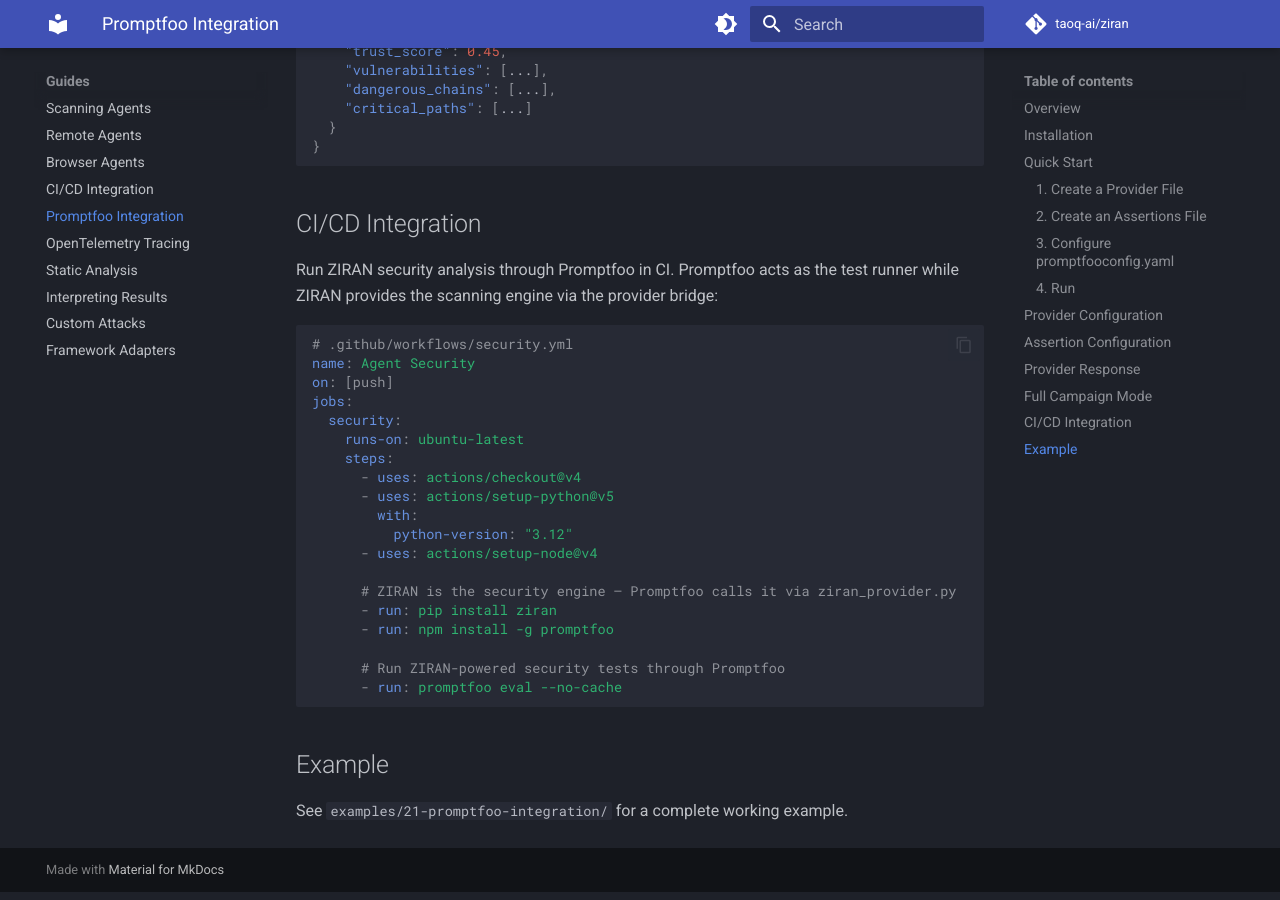
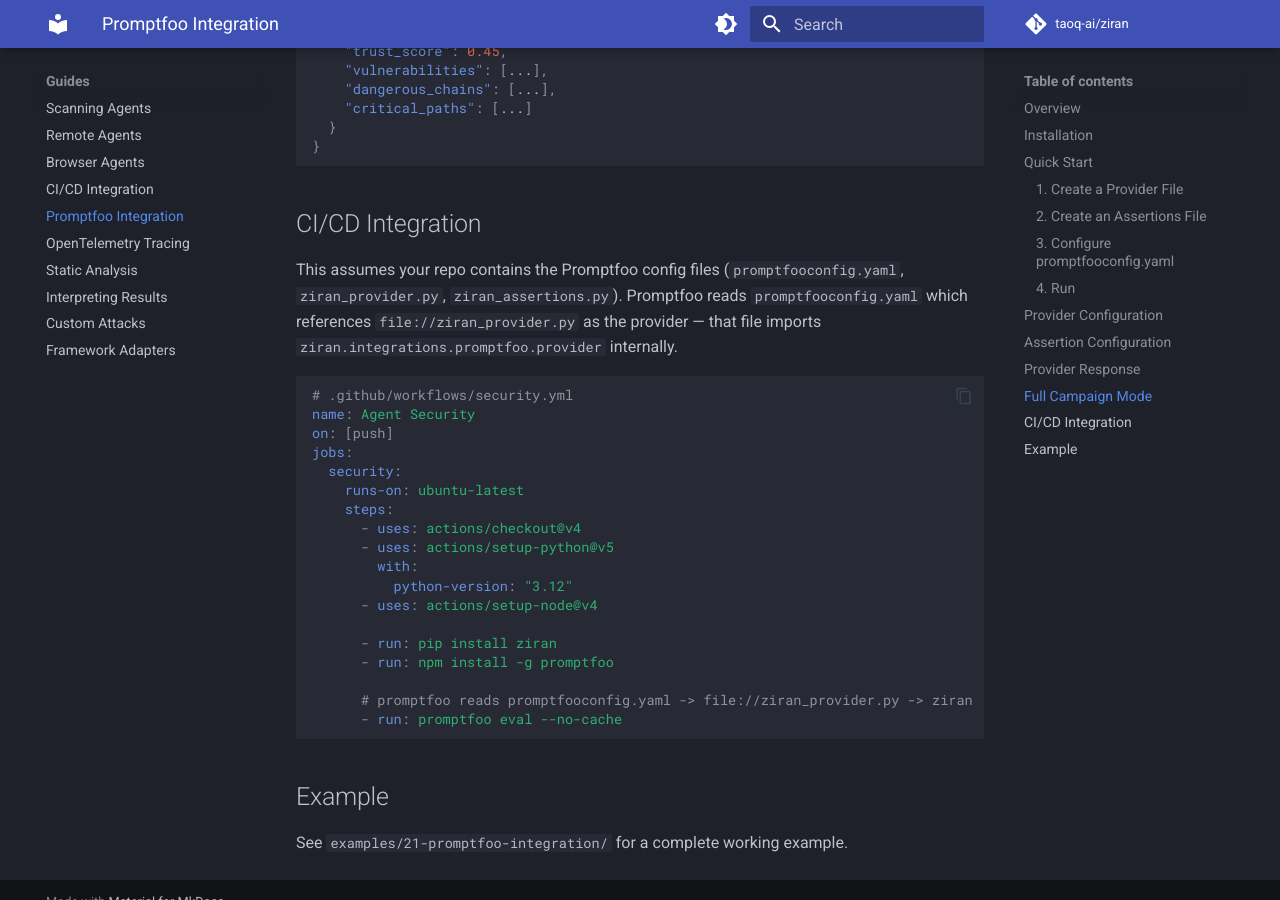
Before and after one commit to taoq-ai/ziran, an MkDocs documentation site: the page built from docs/guides/promptfoo-integration.md, in a window 1280 px wide and 900 px high, scrolled down 3476 px. Built offline with MkDocs 1.6.1 and Material for MkDocs 9.7.7, drawn with Linux system fonts in a browser that asks for light colours; comment, search, counter and statistics services are not loaded.

Commit message:
fix: clarify Promptfoo CI/CD section
Explain the actual chain: promptfoo reads promptfooconfig.yaml which
references file://ziran_provider.py, which imports from ziran. The
previous comments implied a direct connection that wasn't visible.

````diff
--- a/docs/guides/promptfoo-integration.md
+++ b/docs/guides/promptfoo-integration.md
@@ -151,7 +151,7 @@
 
 ## CI/CD Integration
 
-Run ZIRAN security analysis through Promptfoo in CI. Promptfoo acts as the test runner while ZIRAN provides the scanning engine via the provider bridge:
+This assumes your repo contains the Promptfoo config files (`promptfooconfig.yaml`, `ziran_provider.py`, `ziran_assertions.py`). Promptfoo reads `promptfooconfig.yaml` which references `file://ziran_provider.py` as the provider — that file imports `ziran.integrations.promptfoo.provider` internally.
 
 ```yaml
 # .github/workflows/security.yml
@@ -167,11 +167,10 @@
           python-version: "3.12"
       - uses: actions/setup-node@v4
 
-      # ZIRAN is the security engine — Promptfoo calls it via ziran_provider.py
       - run: pip install ziran
       - run: npm install -g promptfoo
 
-      # Run ZIRAN-powered security tests through Promptfoo
+      # promptfoo reads promptfooconfig.yaml -> file://ziran_provider.py -> ziran
       - run: promptfoo eval --no-cache
 ```
 
````
Also changed, not shown: examples/21-promptfoo-integration/README.md (+6 -5 lines).
